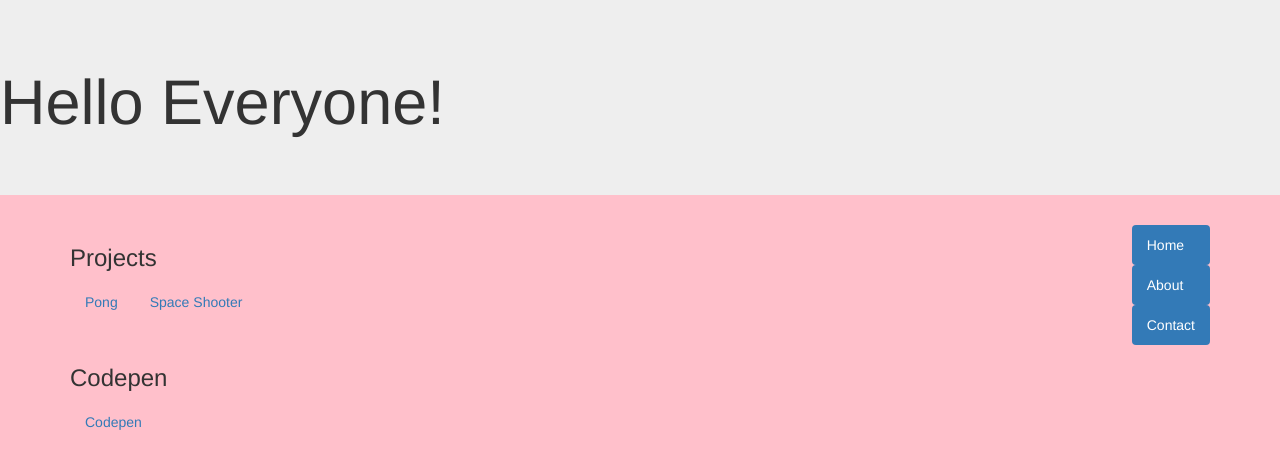
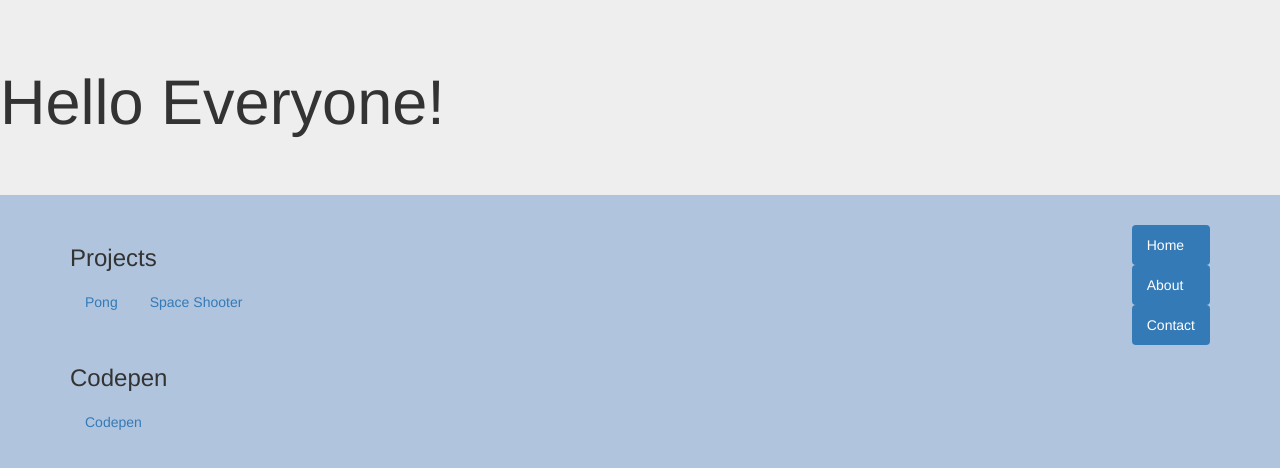
Before and after one commit to tylerwongj/tylerwongj.github.io, a plain HTML site: page index.html in a window 1280 px wide. Drawn offline with nearby package versions, Linux system fonts and the light colour scheme.

Commit message:
updated color on main.css ;

```diff
--- a/css/partials/_base.scss
+++ b/css/partials/_base.scss
@@ -1,3 +1,3 @@
 body {
-	background: pink;
+	background: lightsteelblue;
 }
```
Also changed, not shown: css/main.css.
